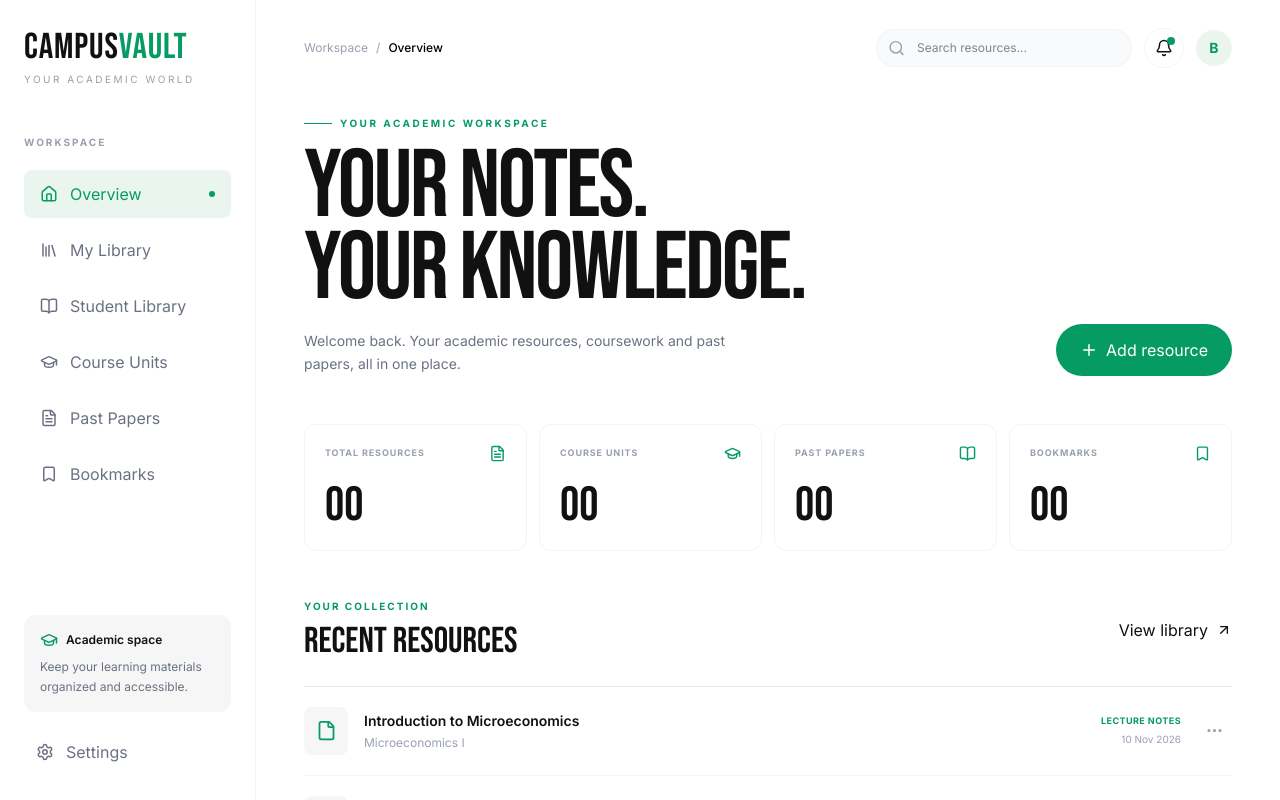
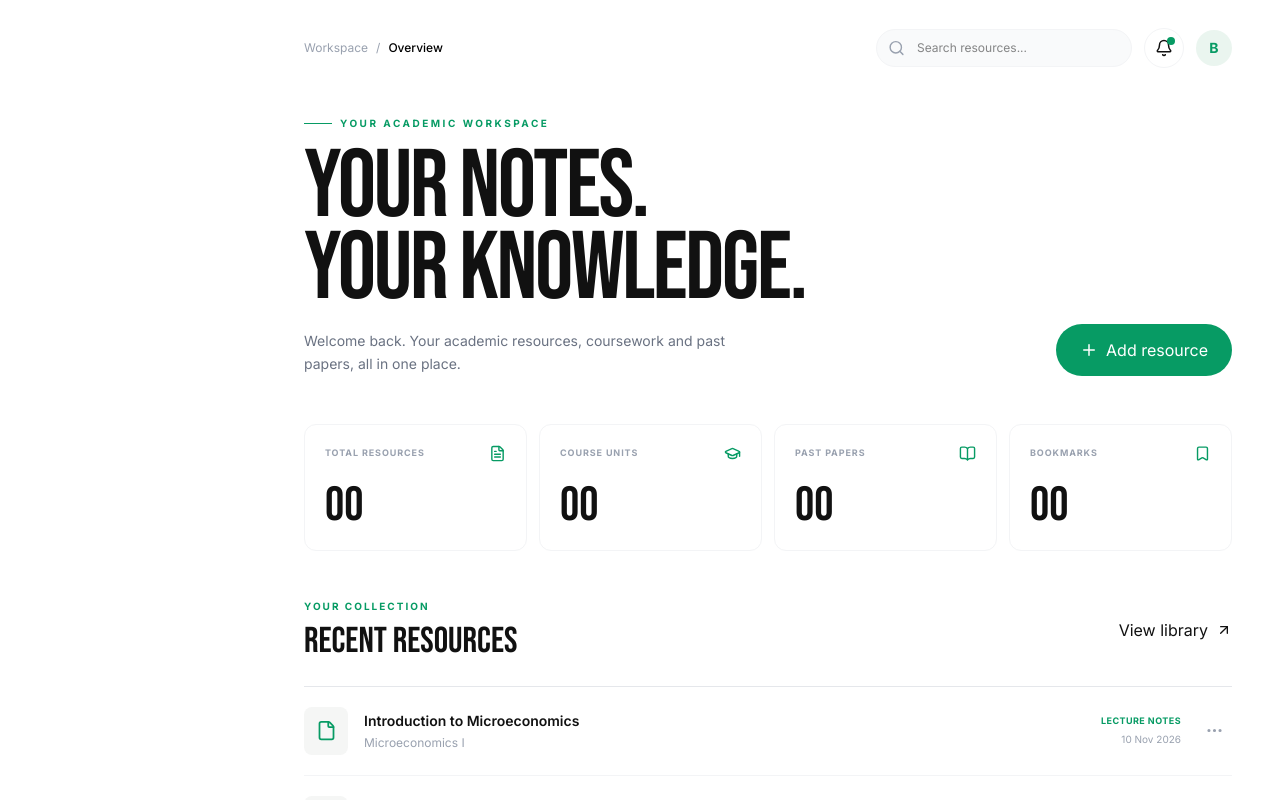
Before and after one commit to BRIAN-pixel275/Campusvault, a React (Vite) app: page / in a window 1280 px wide. Shown: the top 800 px of the page. Built offline with nearby package versions, Linux system fonts and the light colour scheme.

Commit message:
Enhance mobile menu functionality and improve sidebar transition effects

```diff
--- a/src/App.tsx
+++ b/src/App.tsx
@@ -20,6 +20,7 @@ import {
   File,
   CheckCircle2,
 } from 'lucide-react'
+import { useEffect } from 'react'
 
 const resources = [
   {
@@ -61,12 +62,22 @@ const navigation = [
   { name: 'Bookmarks', icon: Bookmark },
 ]
 
+
+
 function App() {
   const [activeNav, setActiveNav] = useState('Overview')
   const [search, setSearch] = useState('')
   const [mobileMenu, setMobileMenu] = useState(false)
   const [selectedFile, setSelectedFile] = useState('')
   const fileInput = useRef<HTMLInputElement>(null)
+
+  useEffect(() => {
+  document.body.style.overflow = mobileMenu ? 'hidden' : ''
+
+  return () => {
+    document.body.style.overflow = ''
+  }
+}, [mobileMenu])
 
   const filteredResources = resources.filter((resource) =>
     `${resource.title} ${resource.unit} ${resource.category}`
@@ -91,10 +102,20 @@ function App() {
       <div className="flex min-h-screen">
 
         {/* SIDEBAR */}
+        {/* MOBILE BACKDROP */}
+{mobileMenu && (
+  <button
+    aria-label="Close navigation menu"
+    onClick={() => setMobileMenu(false)}
+    className="fixed inset-0 z-40 bg-black/30 backdrop-blur-[2px] lg:hidden"
+  />
+)}
         <aside
-          className={`${
-            mobileMenu ? 'flex' : 'hidden'
-          } lg:flex flex-col w-64 shrink-0 border-r border-gray-100 bg-white px-6 py-7 fixed lg:sticky top-0 h-screen z-40`}
+       className={`${
+  mobileMenu ? 'flex translate-x-0' : 'hidden -translate-x-full'
+} lg:flex flex-col w-[min(84vw,280px)] lg:w-64 shrink-0
+fixed lg:sticky top-0 left-0 h-screen z-50
+bg-white px-6 py-7 transition-transform duration-300`}
         >
           <div className="mb-12">
             <h1 className="font-heading text-4xl tracking-wide">
```
